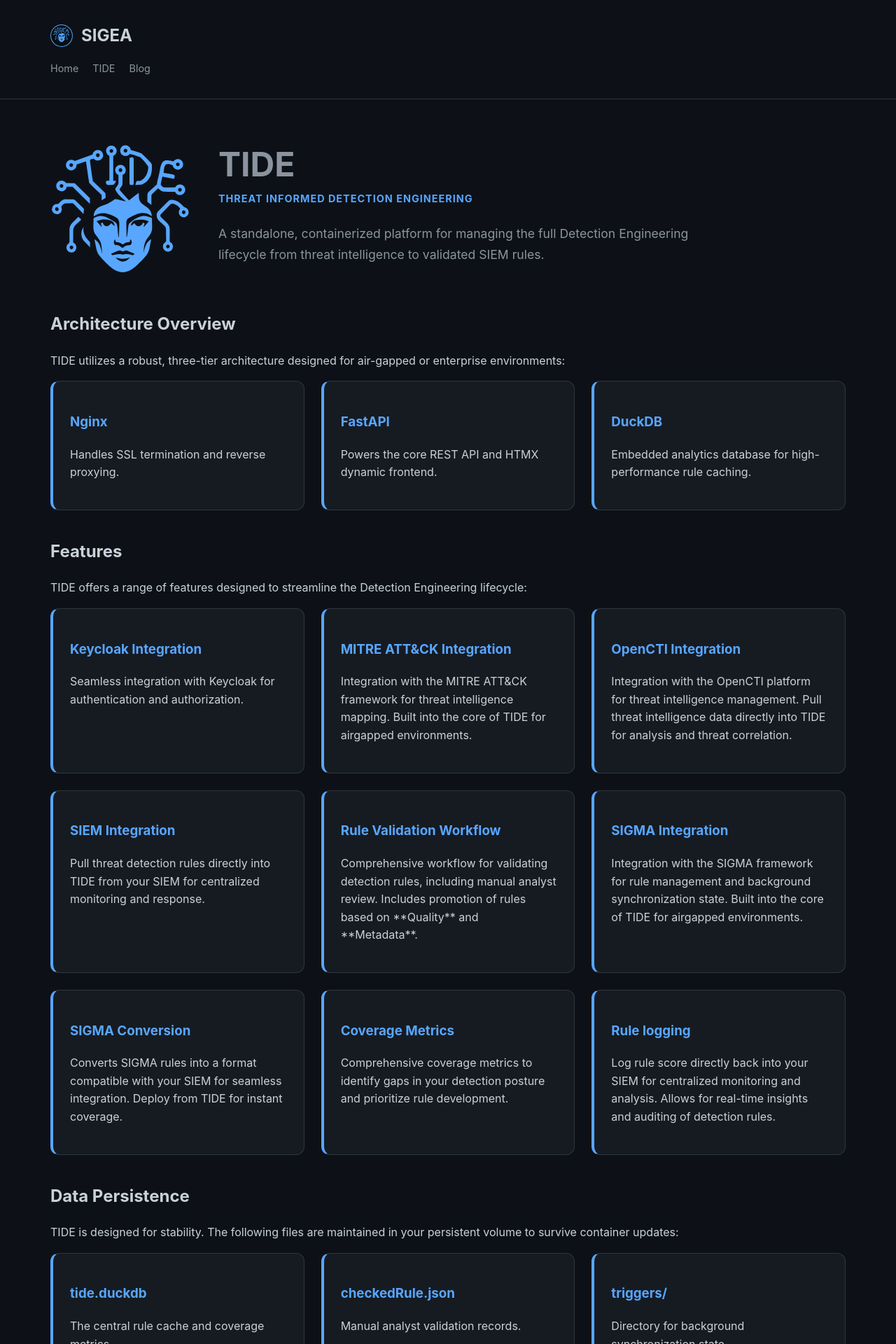
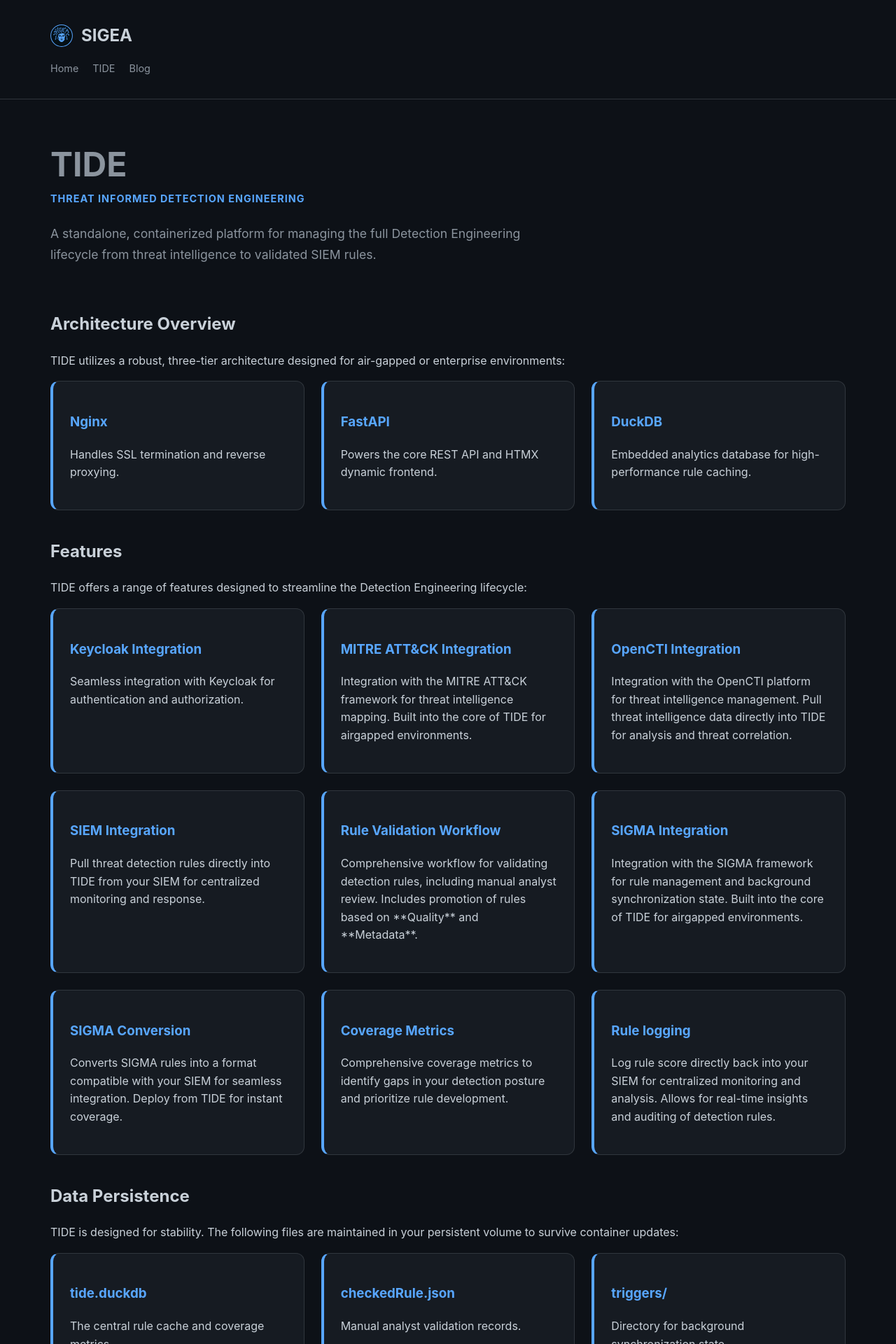
Before and after one commit to sigeauk/sigeauk.github.io, a Jekyll site: the page built from tide.html, in a window 1280 px wide. Shown: the top 1920 px of the page at 70% size. Built offline with Jekyll 4.4.1, drawn with Linux system fonts in a browser that asks for light colours.

Commit message:
remove tide logo

```diff
--- a/tide.html
+++ b/tide.html
@@ -5,9 +5,6 @@
 ---
 
 <div class="hero-container">
-    <div class="hero-logo">
-        <img src="{{ site.baseurl }}/images/tideNoBG.svg" alt="TIDE Logo">
-    </div>
     <div class="hero-text">
         <h2 class="main-heading">TIDE</h2>
         <p class="accent-subtitle">Threat Informed Detection Engineering</p>
```
